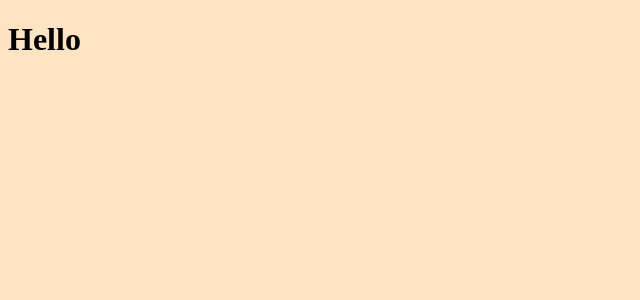
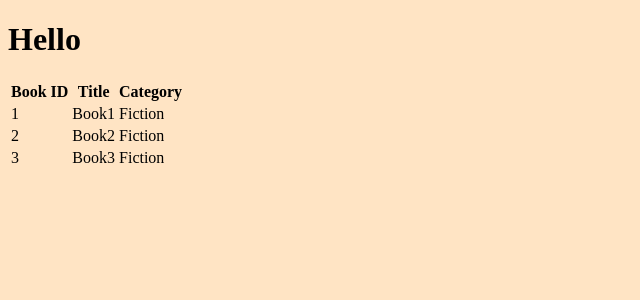
Before and after one commit to Jarfsoft/bookstore, a React (Create React App) app: page / in a window 1280 px wide. Shown: the top 300 px of the page, without its empty margins (0-640 px from the left). Built offline with nearby package versions, Linux system fonts and the light colour scheme.

Commit message:
Render a stateless booklist

```diff
--- a/src/components/BooksList.js
+++ b/src/components/BooksList.js
@@ -1,9 +1,36 @@
 import React from 'react';
+
 // import PropTypes from 'prop-types';
 
-const BooksList = () => (
-  <div />
-);
+const state = {
+  books: [
+    { bookID: 1, title: 'Book1', category: 'Fiction' },
+    { bookID: 2, title: 'Book2', category: 'Fiction' },
+    { bookID: 3, title: 'Book3', category: 'Fiction' },
+  ],
+};
+
+const BooksList = () => {
+  const row = state.books.map((book) => (
+    <tr key={book.bookID}>
+      <td>{book.bookID}</td>
+      <td>{book.title}</td>
+      <td>{book.category}</td>
+    </tr>
+  ));
+  return (
+    <div>
+      <table>
+        <tr>
+          <th>Book ID</th>
+          <th>Title</th>
+          <th>Category</th>
+        </tr>
+        {row}
+      </table>
+    </div>
+  );
+};
 
 // BooksList.propTypes = {
 
```
